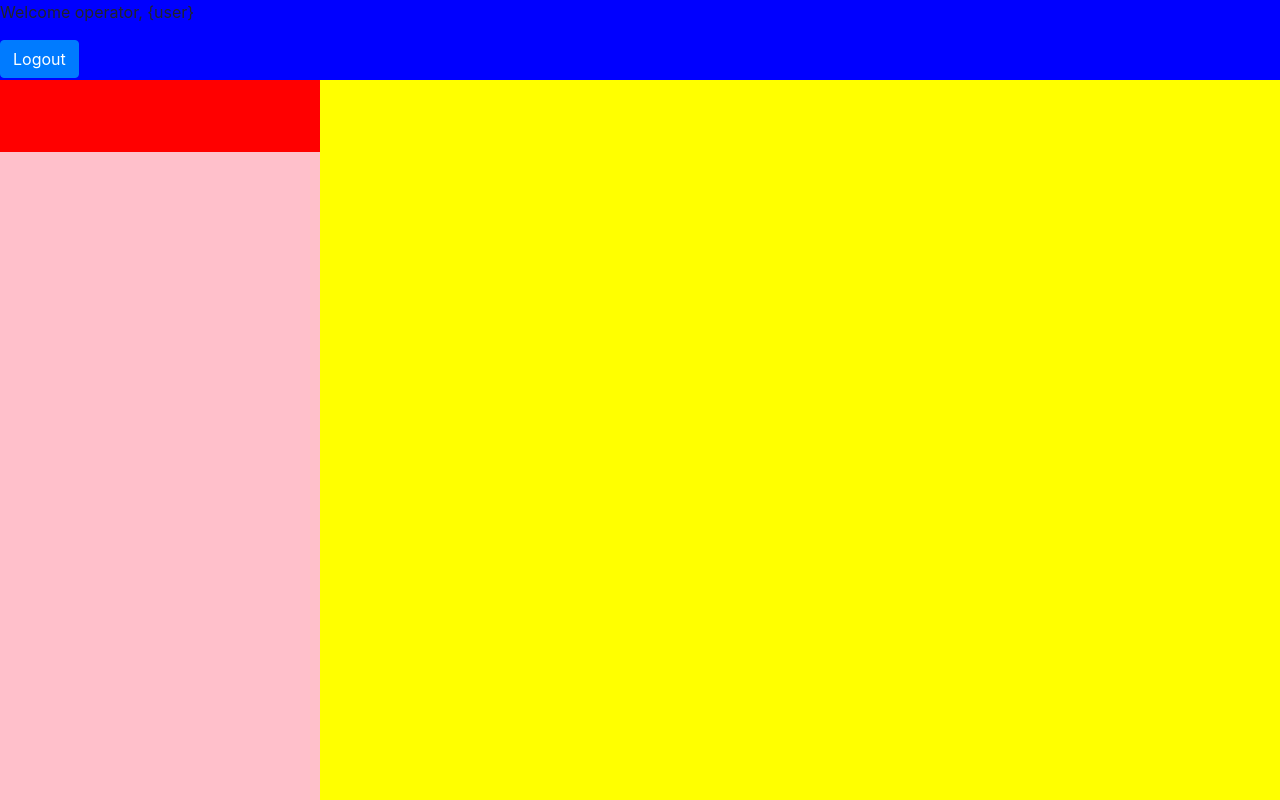
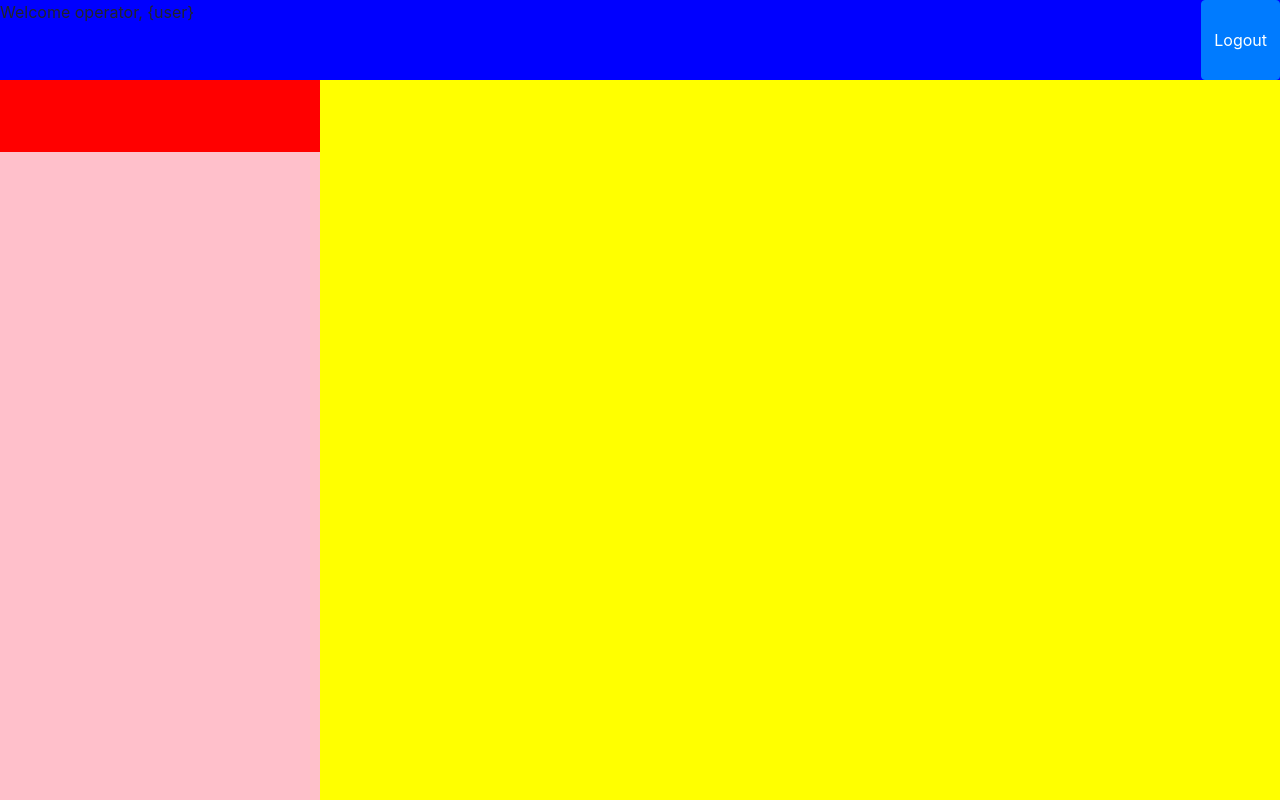
Before and after one commit to ghostofjames/19cob290-part-1-team-20, a plain HTML site: page public_html/operator.html in a window 1280 px wide. Drawn offline with Linux system fonts and the light colour scheme.

Commit message:
Right-aligned logout button

```diff
--- a/public_html/operator.html
+++ b/public_html/operator.html
@@ -51,8 +51,8 @@
 </head>
 
 <body class="grid-container">
-    <div id="topbar" class="topbar">
-        <p>Welcome operator, {user}</p>
+    <div id="topbar" class="topbar d-flex">
+        <p class="mr-auto">Welcome operator, {user}</p>
         <button class="btn btn-primary" id=logoutButton>Logout</button>
     </div>
     <div id="sidebar" class="sidebar">
```
